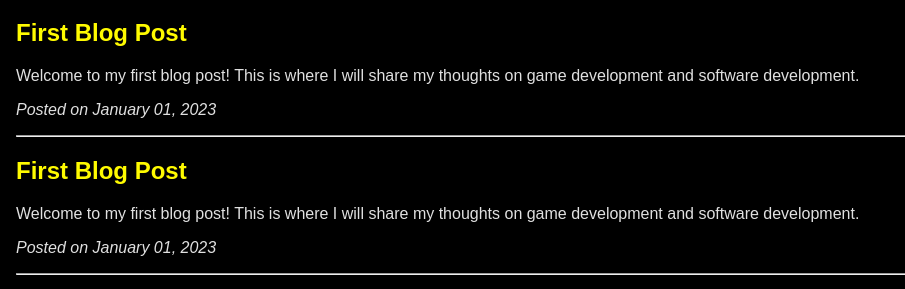
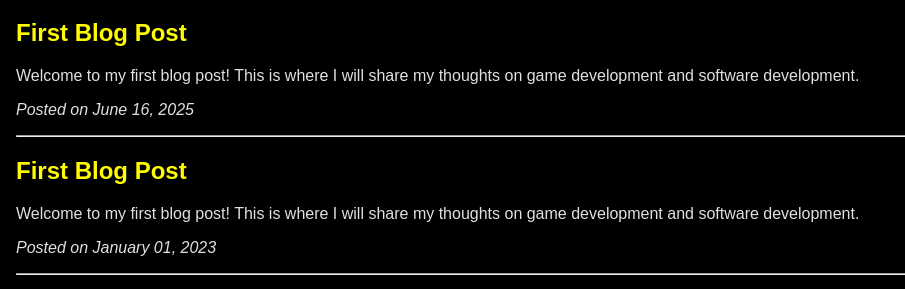
Before and after one commit to Cicadaware/cicadaware.github.io, a Jekyll site: the page built from index.md, in a window 1280 px wide. Shown: the part 184-473 px from the top of the page, without its empty margins (0-905 px from the left). Built offline with Jekyll 4.4.1, drawn with Linux system fonts in a browser that asks for light colours.

Commit message:
Updated time to current

```diff
--- a/_posts/2025-06-16-first-post.md
+++ b/_posts/2025-06-16-first-post.md
@@ -1,7 +1,7 @@
 ---
 layout: default
 title: "First Blog Post"
-date: 2023-01-01 12:00:00 +0000
+date: 2025-06-16 15:30:00 +0200
 ---
 
 Welcome to my first blog post! This is where I will share my thoughts on game development and software development.
```
